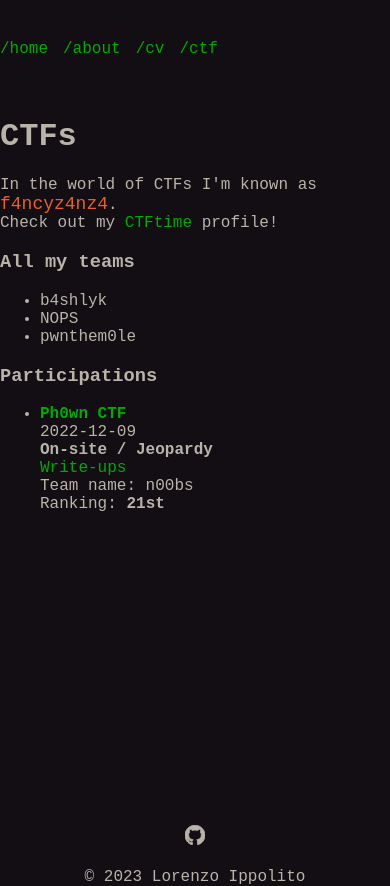
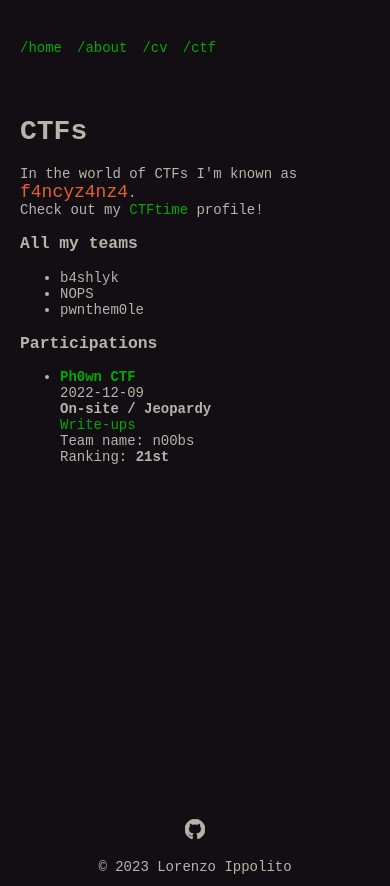
Before and after one commit to f4ncyz4nz4/f4ncyz4nz4.github.io, a React (Create React App) app: page /#/ctf in a window 390 px wide. Built offline with nearby package versions, Linux system fonts and the light colour scheme.

Commit message:
fix phone view

```diff
--- a/package.json
+++ b/package.json
@@ -11,6 +11,7 @@
     "react": "^18.2.0",
     "react-bootstrap": "^2.9.0",
     "react-dom": "^18.2.0",
+    "react-responsive": "^9.0.2",
     "react-router-dom": "^6.16.0",
     "react-scripts": "^5.0.1",
     "web-vitals": "^2.1.4"
--- a/src/App.css
+++ b/src/App.css
@@ -1,15 +1,22 @@
 html {
   background-color: #120e14 !important;
+  color: rgb(185, 180, 169);
 }
 
 body {
-  background: #120e14;
-  color: rgb(185, 180, 169);
   font-family: "Fira Mono", monospace;
   font-size: 16px;
   margin: 0 auto;
-  padding: 0px;
+  padding: 0 auto;
   max-width: 550px;
+}
+
+@media (max-width: 600px) {
+  body {
+    font-size: 14px;
+    padding-left: 20px;
+    padding-right: 20px;
+  }
 }
 
 .body {
@@ -176,30 +183,6 @@ pre {
   font-size: 14px;
 }
 
-@media (max-width: 480px) {
-  .text {
-    font-size: 1rem;
-    line-height: 1.4;
-    max-width: 100%;
-    padding: 1rem;
-  }
-
-  .container {
-    margin-top: 2rem;
-  }
-
-  .site-title {
-    margin-top: 3rem;
-    margin-bottom: 3rem;
-  }
-
-  .cursor {
-    width: 0.8rem;
-    height: 1rem;
-    margin-left: 0.1rem;
-  }
-}
-
 .pub_link {
   margin-right: 15px;
   text-decoration: none;
```
Also changed, not shown: src/index.js (+9 -6 lines), 1 other file (tests, documents, lock files or other folders).
